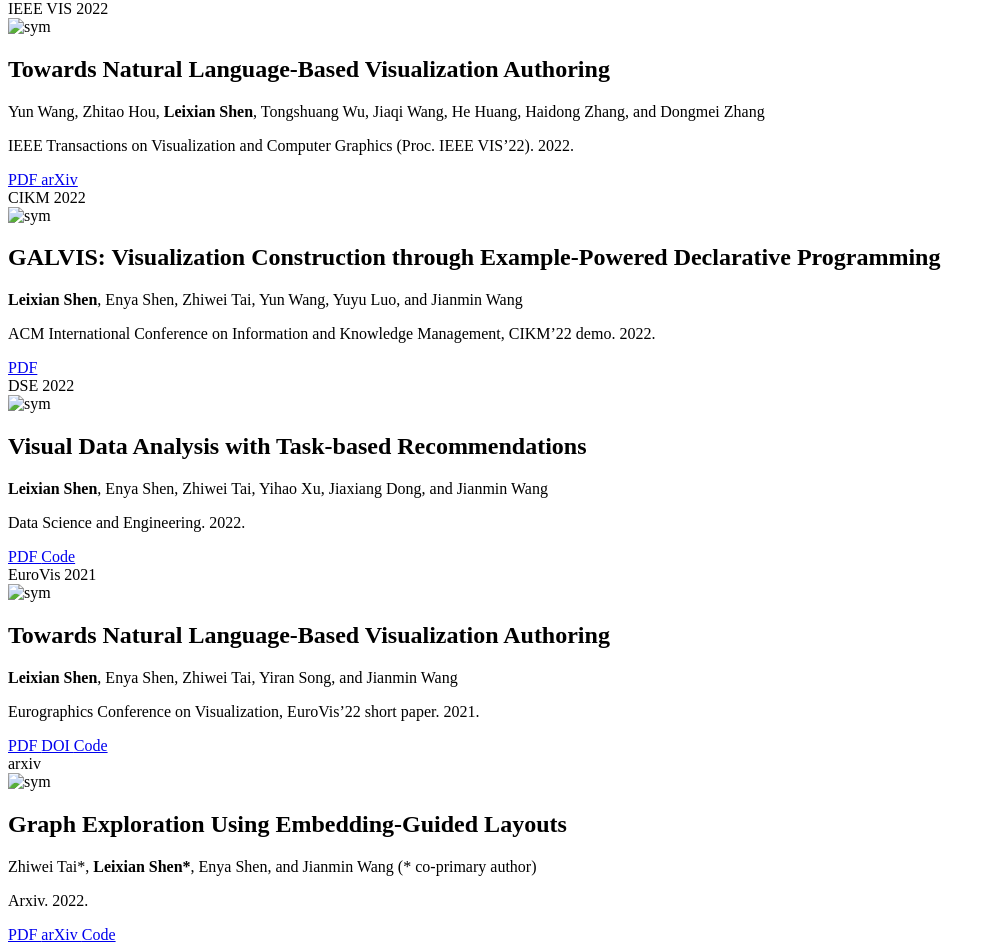
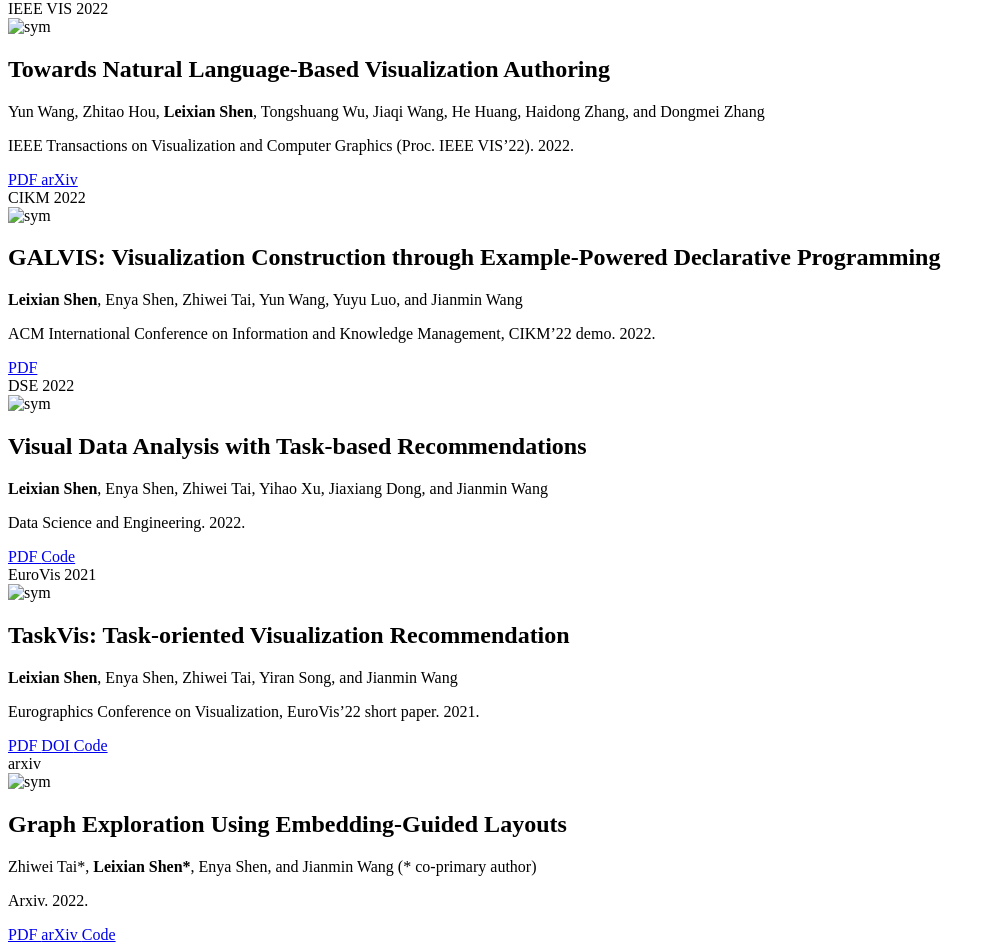
Before and after one commit to ShenLeixian/ShenLeixian1111, a Jekyll site: the page built from _pages/include/pub.md, in a window 1280 px wide. Shown: the part 900-1852 px from the top of the page, without its empty margins (0-995 px from the left). Built offline with Jekyll 4.4.1, drawn with Linux system fonts in a browser that asks for light colours; our own code applies the rules of GitHub Pages for plain Markdown files.

Commit message:
Update pub.md

```diff
--- a/_pages/include/pub.md
+++ b/_pages/include/pub.md
@@ -115,7 +115,7 @@
 <div class='paper-box'><div class='paper-box-image'><div><div class="badge">EuroVis 2021</div><img src='images/paper/EuroVis2021.png' alt="sym" width="100%"></div></div>
 <div class='paper-box-text' markdown="1">
 
-## Towards Natural Language-Based Visualization Authoring
+## TaskVis: Task-oriented Visualization Recommendation
 
 **Leixian Shen**, Enya Shen, Zhiwei Tai, Yiran Song, and Jianmin Wang
 
```
